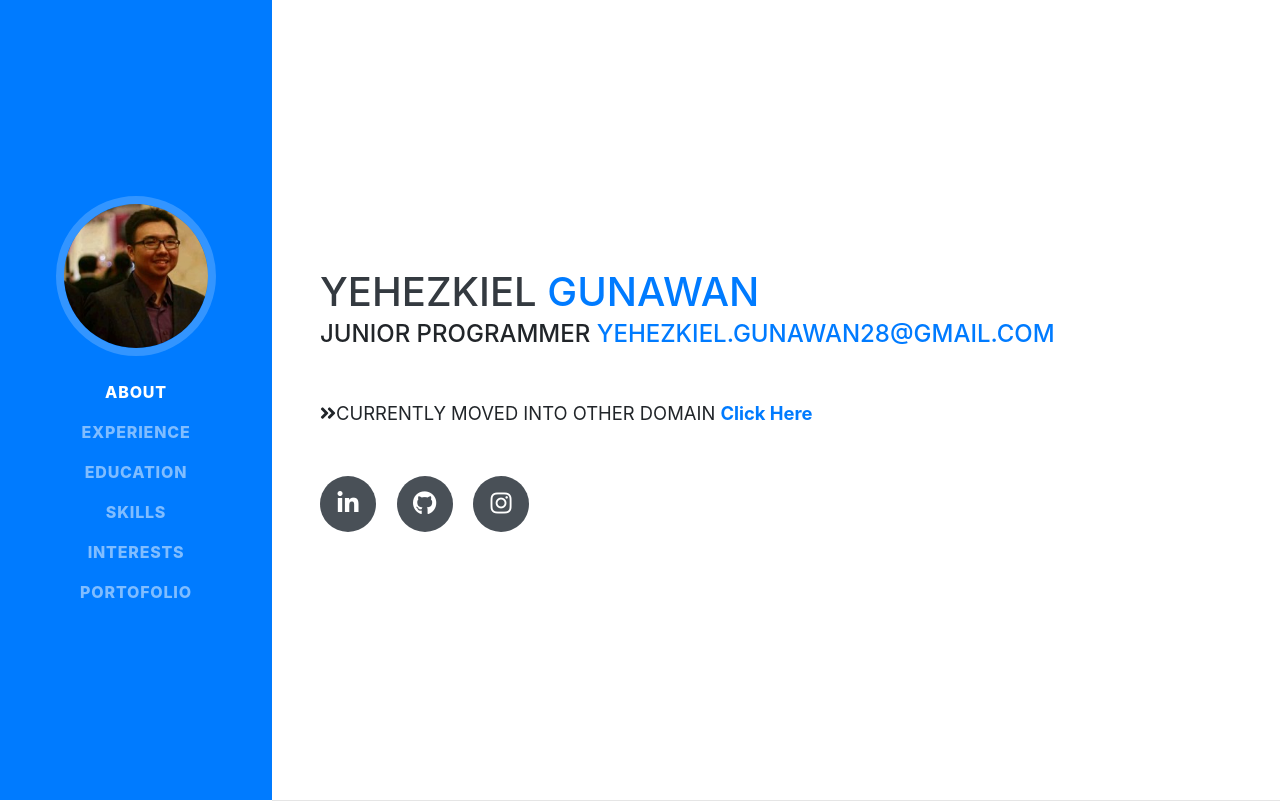
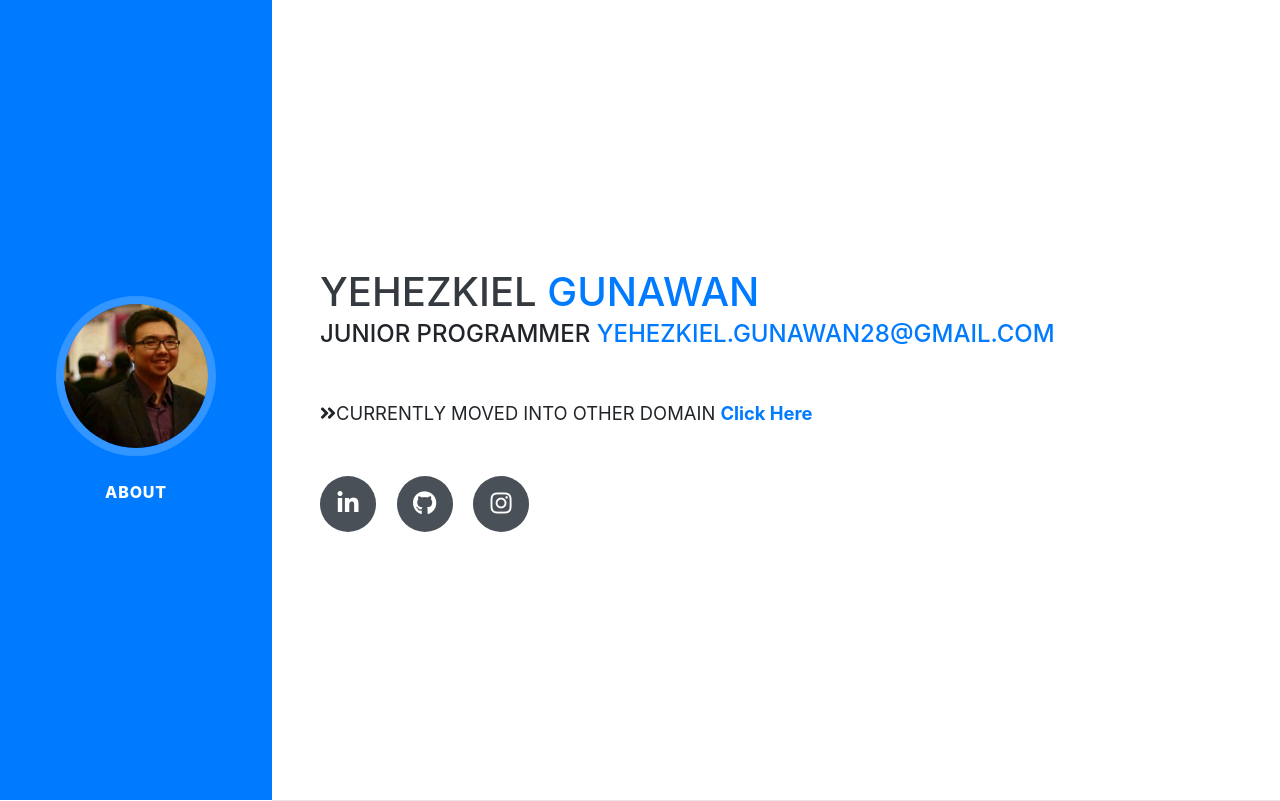
Before and after one commit to arsipku/personal-web, a website with bundled scripts: page index.html in a window 1280 px wide. Built offline with nearby package versions, Linux system fonts and the light colour scheme; a web font is replaced by a local one.

Commit message:
remove bar

```diff
--- a/index.html
+++ b/index.html
@@ -40,21 +40,6 @@
           <ul class="navbar-nav">
             <li class="nav-item">
               <a class="nav-link js-scroll-trigger" href="#about">About</a>
-            </li>
-            <li class="nav-item">
-              <a class="nav-link js-scroll-trigger" href="#experience">Experience</a>
-            </li>
-            <li class="nav-item">
-              <a class="nav-link js-scroll-trigger" href="#education">Education</a>
-            </li>
-            <li class="nav-item">
-              <a class="nav-link js-scroll-trigger" href="#skills">Skills</a>
-            </li>
-            <li class="nav-item">
-              <a class="nav-link js-scroll-trigger" href="#interests">Interests</a>
-            </li>
-            <li class="nav-item">
-              <a class="nav-link js-scroll-trigger" href="#portofolio">Portofolio</a>
             </li>
           </ul>
         </div>
```
